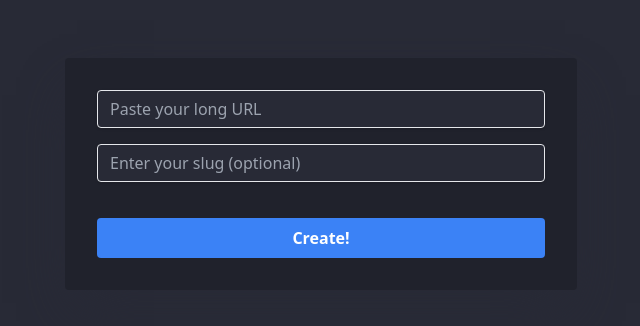
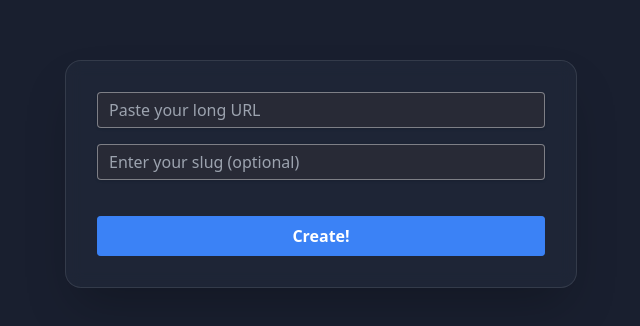
Before and after one commit to flynnjh/cutelinks, a Next.js app: page / in a window 1280 px wide. Shown: the part 218-544 px from the top of the page, without its empty margins (319-959 px from the left). Built offline with nearby package versions, Linux system fonts and the light colour scheme.

Commit message:
Implement Slug Purging & UI Improvements :^)

```diff
--- a/package.json
+++ b/package.json
@@ -12,6 +12,7 @@
     "@prisma/client": "^4.1.1",
     "axios": "^0.27.2",
     "daisyui": "^2.20.0",
+    "moment": "^2.29.4",
     "nanoid": "^4.0.0",
     "next": "12.2.3",
     "react": "18.2.0",
--- a/pages/[slug].js
+++ b/pages/[slug].js
@@ -1,6 +1,7 @@
 import { useRouter } from 'next/router';
 import { useEffect, useState } from 'react';
 import axios from 'axios';
+import moment, { now } from "moment";
 
 export default function Slug() {
 
@@ -10,10 +11,16 @@ export default function Slug() {
   const getSlug = async (slug) => {
     await axios.get(`/api/${slug}`)
     .then(function (response) {
-      window.location.assign(response.data.url);
+      const currentTime = new Date().toISOString();
+      if (response.data.ttl < currentTime) {
+        axios.post(`/api/delete/${slug}`);
+        setError('Link Expired :(');
+      } else {
+        window.location.assign(response.data.url);
+      }
     })
     .catch(function (error) {
-      setError(error.response.data);
+      setError(error.response.data.message);
     })
   }
 
@@ -28,7 +35,7 @@ export default function Slug() {
     <div>
       {!error ? <h1>
         Redirecting...
-      </h1> : <h1>slug not found :(</h1>}
+      </h1> : <h1>{error}</h1>}
     </div>
   )
 }
--- a/pages/api/[slug].js
+++ b/pages/api/[slug].js
@@ -21,5 +21,5 @@ export default async (req, res) => {
     return;
   }
 
-  return res.status(200).json({"url": data.url, "slug": data.slug});
+  return res.status(200).json({"createdAt": data.createdAt, "ttl": data.ttl, "url": data.url, "slug": data.slug});
 };
--- a/pages/api/create/[slug].js
+++ b/pages/api/create/[slug].js
@@ -1,4 +1,5 @@
 import { prisma } from "../../../utils/prisma";
+import moment from "moment";
 
 export default async (req, res) => {
   if (!req.body) {
@@ -15,10 +16,13 @@ export default async (req, res) => {
     return res.status(400).json({ message: `a slug called ${req.query.slug} already exists :(` });
   }
 
+  const ttl = moment().add(5, "hours").toISOString();
+
   const data = await prisma.shortLink.create({
     data: {
       url: req.body.url,
       slug: req.query.slug,
+      ttl: ttl,
     },
   });
 
--- /dev/null
+++ b/pages/api/delete/[slug].js
@@ -0,0 +1,24 @@
+import { prisma } from "../../../utils/prisma";
+
+export default async (req, res) => {
+  // TODO: Replace Search Slug with try catch delete https://www.prisma.io/docs/reference/api-reference/prisma-client-reference#delete
+  const searchSlug = await prisma.shortLink.findUnique({
+    where: {
+        slug: req.query.slug
+    }
+  })
+
+  if (!searchSlug) {
+    return res.status(400).json({ message: `a slug called ${req.query.slug} does not exist :(` });
+  }
+
+  const deletedSlug = await prisma.shortLink.delete({
+    where: {
+        slug: req.query.slug
+    }
+  })
+
+  return res.status(200).json({
+    message: `${deletedSlug.slug} has been deleted. farewell little guy.`,
+  });
+};
--- a/pages/index.js
+++ b/pages/index.js
@@ -30,7 +30,7 @@ export default function Home() {
 
     useEffect(() => {
       if (!slug) {
-        const characters = 'abcdefghiklmnopqrstuvwxyz_-24689';
+        const characters = 'abcdefghiklmnopqrstuvwxyz24689';
         let id = "";
 
         while (id.length < 4) {
@@ -43,12 +43,12 @@ export default function Home() {
 
 
   return (
-    <div className="flex h-screen justify-center place-items-center">
+    <div className="flex h-screen justify-center place-items-center bg-slate-900/60">
     <div className="w-full max-w-lg max-h-lg">
-      <form className="bg-base-300 shadow-2xl shadow-base-100 rounded px-8 pt-6 pb-8 mb-4">
+      <form className="bg-slate-700/20 ring-1 ring-inset ring-white/10 shadow-2xl rounded-2xl px-8 pt-6 pb-8 mb-4 backdrop-blur">
         <div className="mb-4 mt-2">
           <input
-            className="shadow appearance-none border rounded w-full py-2 px-3 leading-tight focus:outline-none focus:shadow-outline bg-base-100"
+            className="shadow rounded w-full py-2 px-3 leading-tight focus:outline-none focus:shadow-outline bg-base-100 ring-1 ring-inset ring-white/40"
             id="url"
             type="text"
             placeholder="Paste your long URL"
@@ -57,7 +57,7 @@ export default function Home() {
         </div>
         <div className="mb-6">
           <input
-            className="shadow appearance-none border rounded w-full py-2 px-3 mb-3 leading-tight focus:outline-none focus:shadow-outline bg-base-100"
+            className="shadow appearance-none rounded w-full py-2 px-3 mb-3 leading-tight focus:outline-none focus:shadow-outline bg-base-100 ring-1 ring-inset ring-white/40"
             id="slug"
             type="text"
             placeholder="Enter your slug (optional)"
@@ -66,7 +66,7 @@ export default function Home() {
         </div>
         <div className="flex items-center justify-between">
           <button
-            className="bg-blue-500 hover:bg-blue-700 text-white font-bold py-2 px-4 rounded focus:outline-none focus:shadow-outline w-full"
+            className="bg-blue-500 hover:bg-blue-700 text-white font-bold py-2 px-4 rounded focus:outline-none focus:shadow-outline w-full ring-1 ring-inset ring-blue-500/50"
             type="button"
             onClick={handleSubmit}
           >
```
Also changed, not shown: 2 other files (tests, documents, lock files or other folders).
